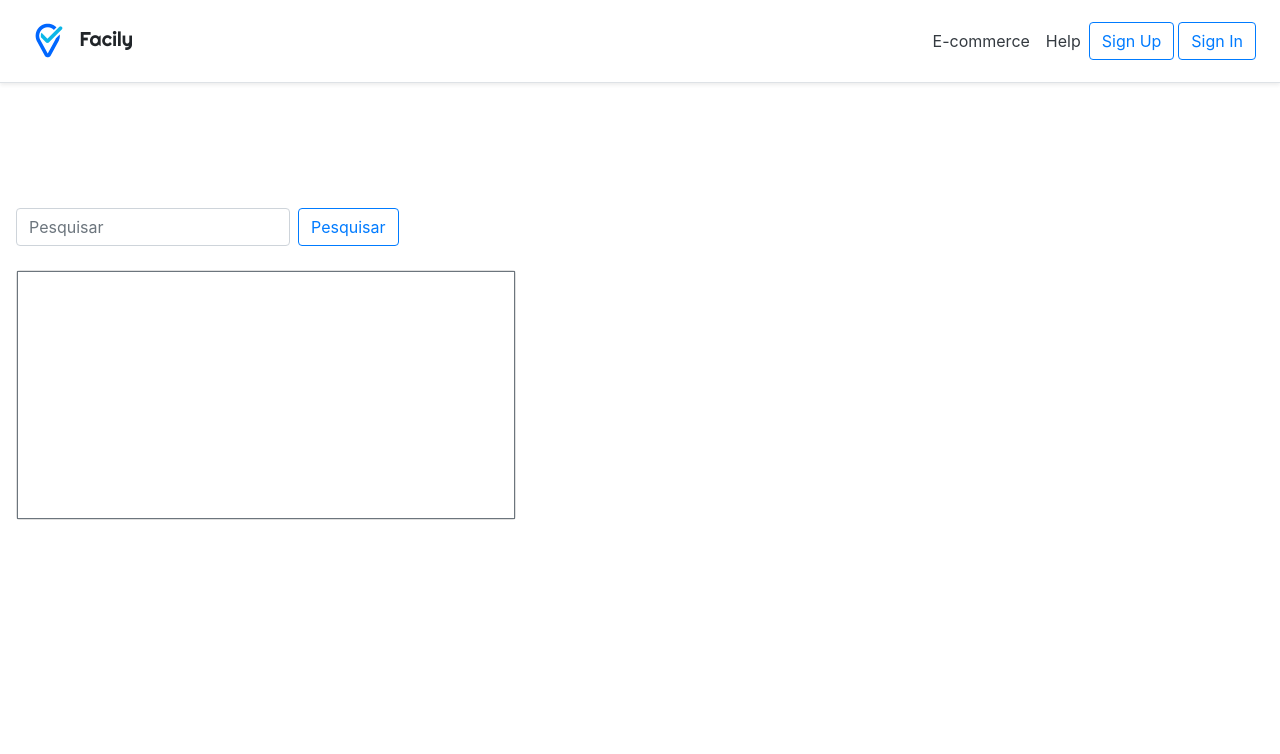
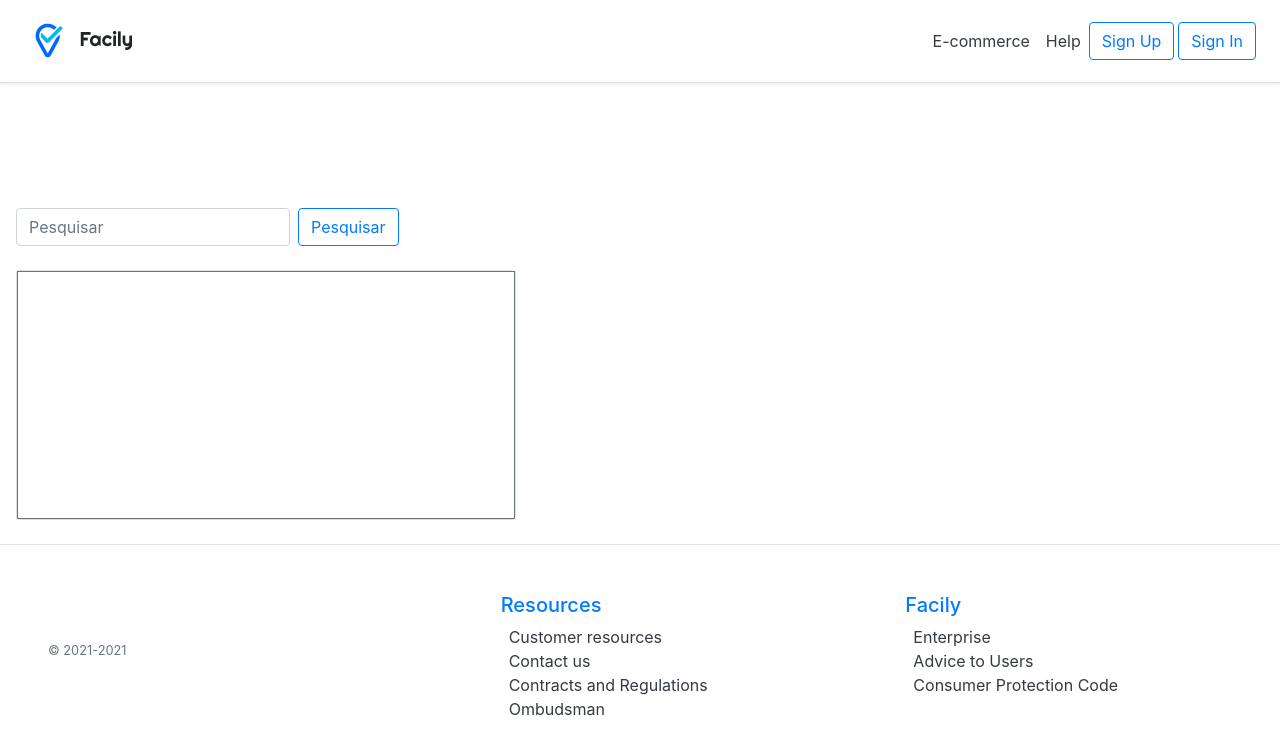
Before and after one commit to EduardoDevFull/facili-app, an Angular app: page / in a window 1280 px wide. Shown: the top 754 px of the page. Built offline with nearby package versions, Linux system fonts and the light colour scheme.

Commit message:
criando footer

```diff
--- /dev/null
+++ b/src/app/main-page/footer/footer.component.html
@@ -0,0 +1,26 @@
+<footer class="pt-4 my-md-4 pt-md-5 border-top">
+
+  <div class="row">
+      <aside class="col-12 col-md m-5">
+        <small class="d-block mb-3 text-muted">© 2021-2021</small>
+      </aside>
+    <aside class="col-6 col-md">
+      <h5 class="text-primary">Resources</h5>
+      <ul class="list-unstyled text-small">
+        <li><a class="p-2 text-dark" href="#">Customer resources</a></li>
+        <li><a class="p-2 text-dark" href="#">Contact us</a></li>
+        <li><a class="p-2 text-dark" href="#">Contracts and Regulations</a></li>
+        <li><a class="p-2 text-dark" href="#">Ombudsman</a></li>
+      </ul>
+    </aside>
+    <aside class="col-6 col-md">
+      <h5 class="text-primary">Facily</h5>
+      <ul class="list-unstyled text-small">
+        <li><a class="p-2 text-dark" href="#">Enterprise</a></li>
+        <li><a class="p-2 text-dark" href="#">Advice to Users</a></li>
+        <li><a class="p-2 text-dark" href="#">Consumer Protection Code</a></li>
+      </ul>
+    </aside>
+  </div>
+
+</footer>
--- a/src/app/main-page/main-page.component.html
+++ b/src/app/main-page/main-page.component.html
@@ -1,2 +1,3 @@
 <header-page></header-page>
 <page-content></page-content>
+<footer-page></footer-page>
--- a/src/app/main-page/main-page.module.ts
+++ b/src/app/main-page/main-page.module.ts
@@ -4,12 +4,14 @@ import { NgModule } from '@angular/core';
 import { MainPageComponent } from './main-page.component';
 import { HeaderComponent } from './header/header.component';
 import { PageContentComponent } from './page-content/page-content.component';
+import { FooterComponent } from './footer/footer.component';
 
 @NgModule({
   declarations: [
     MainPageComponent,
     HeaderComponent,
-    PageContentComponent
+    PageContentComponent,
+    FooterComponent
   ],
   imports: [
     CommonModule
```
Also changed, not shown: src/app/main-page/footer/footer.component.ts (added, +9 -0 lines).
